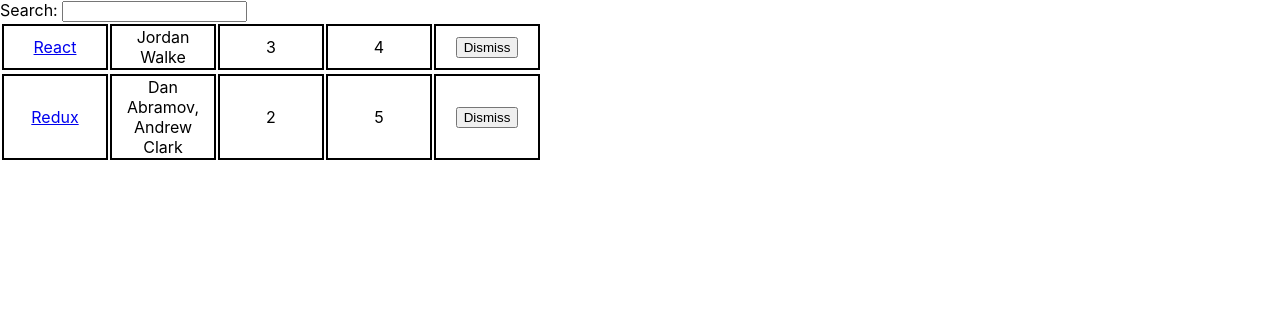
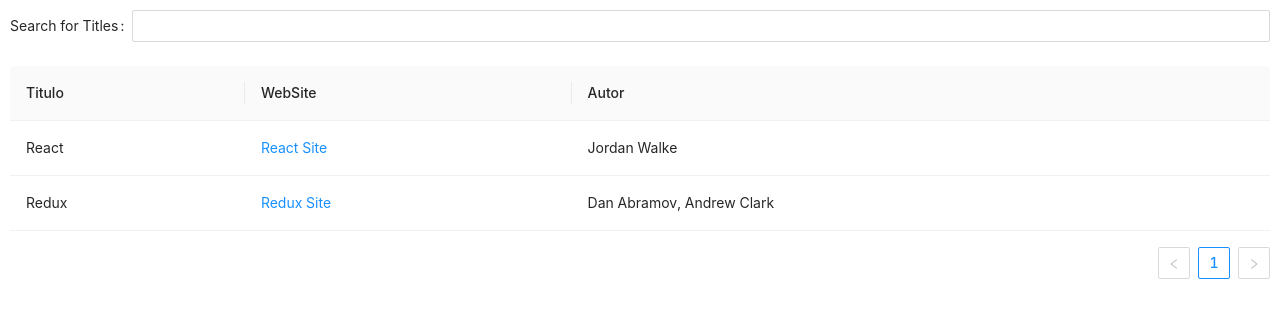
Before and after one commit to philosophicalfly/hacker-news, a React (Create React App) app: page / in a window 1280 px wide. Shown: the top 318 px of the page. Built offline with nearby package versions, Linux system fonts and the light colour scheme; the HTML template or start-up script is replaced by a standard one.

Commit message:
:sparkles: :art: Add Ant Design playground

```diff
--- a/package.json
+++ b/package.json
@@ -6,6 +6,7 @@
     "@testing-library/jest-dom": "^4.2.4",
     "@testing-library/react": "^9.3.2",
     "@testing-library/user-event": "^7.1.2",
+    "antd": "^4.0.4",
     "react": "^16.13.1",
     "react-dom": "^16.13.1",
     "react-scripts": "3.4.1"
--- a/src/App.css
+++ b/src/App.css
@@ -1,9 +1,3 @@
-p {
- color: blue;
+html {
+  padding: 10px;
 }
-
-td {
-text-align: center;
-border: 2px solid black;
-width: 100px;
-}
--- a/src/App.js
+++ b/src/App.js
@@ -1,30 +1,44 @@
 import React, {Component} from 'react';
-require('./App.css');
+import {Table, Form, Input} from "antd";
+import "antd/dist/antd.css";
+import './App.css';
 
 const list = [
   {
     title: 'React',
-    url: 'https://reactjs.org/',
+    url: <a href="https://reactjs.org/">React Site</a>,
     author: 'Jordan Walke',
-    num_comments: 3,
-    points: 4,
-    objectID: 0
+    key: 0
   }, {
     title: 'Redux',
-    url: 'https://redux.js.org/',
+    url: <a href='https://redux.js.org/'>Redux Site</a>,
     author: 'Dan Abramov, Andrew Clark',
-    num_comments: 2,
-    points: 5,
-    objectID: 1
+    key: 1
+  }
+];
+
+const columns = [
+  {
+    title: 'Titulo',
+    dataIndex: 'title',
+    key: 'title'
+  }, {
+    title: 'WebSite',
+    dataIndex: 'url',
+    key: 'url'
+  }, {
+    title: 'Autor',
+    dataIndex: 'author',
+    key: 'author'
   }
 ];
 
 class App extends Component {
-
   constructor(props) {
     super(props);
 
     this.state = {
+      columns,
       list,
       filter: ''
     };
@@ -51,7 +65,7 @@
   render() {
     return (<div className="App">
       <Search value={this.state.filter} onChange={this.setFilter}>
-        Search:
+        Search for Titles:
       </Search>
       <List list={this.state.list} onDismiss={this.onDismiss} isSubstringOf={this.isSubstringOf} filter={this.state.filter}/>
     </div>);
@@ -61,17 +75,25 @@
 class Search extends Component {
   render() {
     const {value, onChange, children} = this.props;
-    return (<form>
-      <label>{children} </label>
+    return (
+    /*<form>
+      <label>{children}
+      </label>
       <input type="text" value={value} onChange={onChange}/>
-    </form>);
+    </form>,*/
+    <Form>
+      <Form.Item label={children} value={value} onChange={onChange} name="username">
+        <Input/>
+      </Form.Item>
+    </Form>);
   }
 }
 
 class List extends Component {
   render() {
     const {list, onDismiss, isSubstringOf, filter} = this.props;
-    return (list.filter(item => isSubstringOf(filter, item.title)).map(item => <div key={item.objectID}>
+    return (
+    /*list.filter(item => isSubstringOf(filter, item.title)).map(item => <div key={item.objectID}>
       <table>
         <tbody>
           <tr>
@@ -82,14 +104,15 @@
             <td>{item.num_comments}</td>
             <td>{item.points}</td>
             <td>
-              <button onClick={() => onDismiss(item.objectID)} type="button">
+              <Button onClick={() => onDismiss(item.objectID)} type="button">
                 Dismiss
-              </button>
+              </Button>
             </td>
           </tr>
         </tbody>
       </table>
-    </div>))
+    </div>),*/
+    <Table dataSource={list.filter(item => isSubstringOf(filter, item.title))} columns={columns}/>)
   }
 }
 
```
Also changed, not shown: 1 other file (tests, documents, lock files or other folders).
